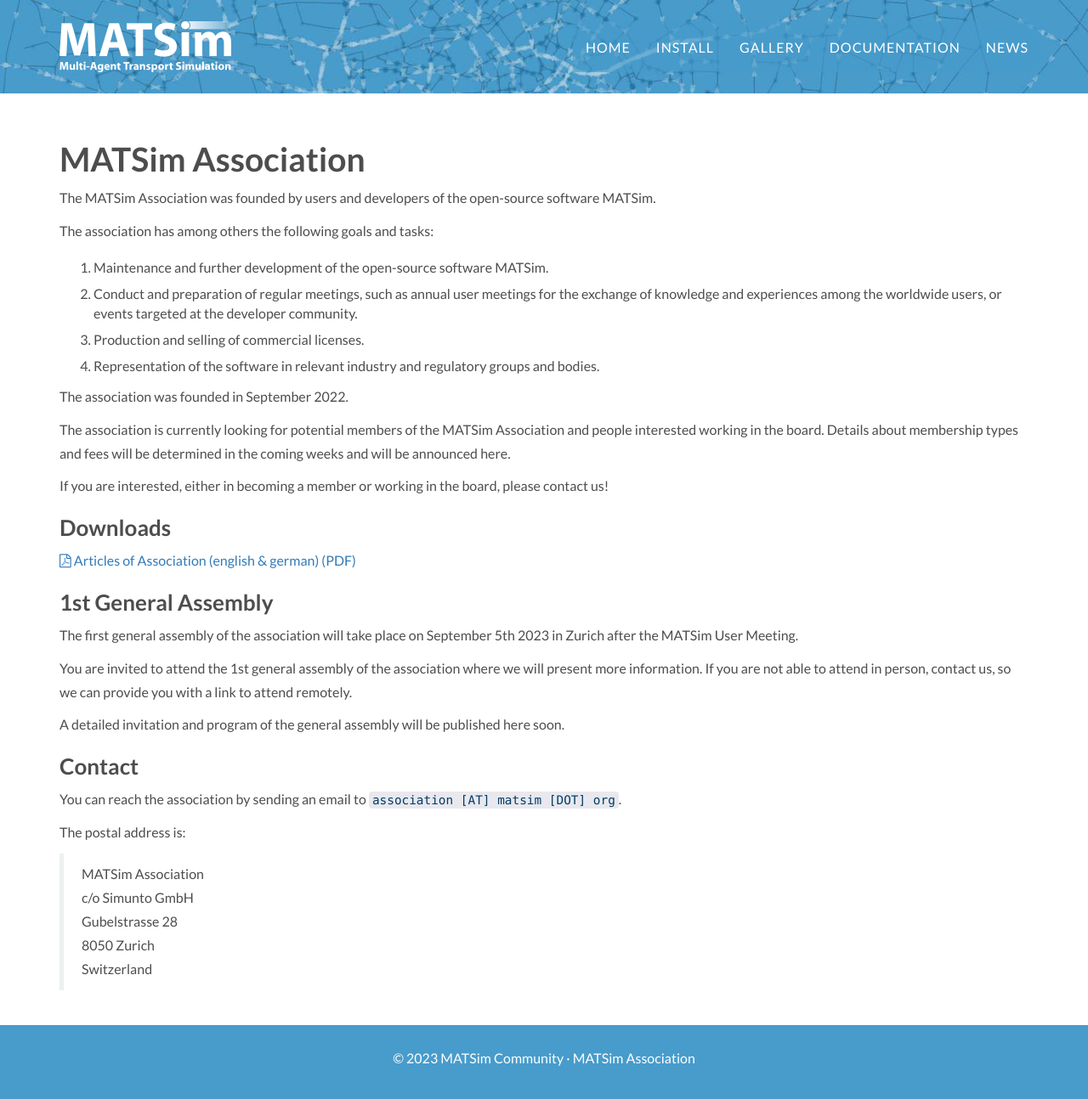
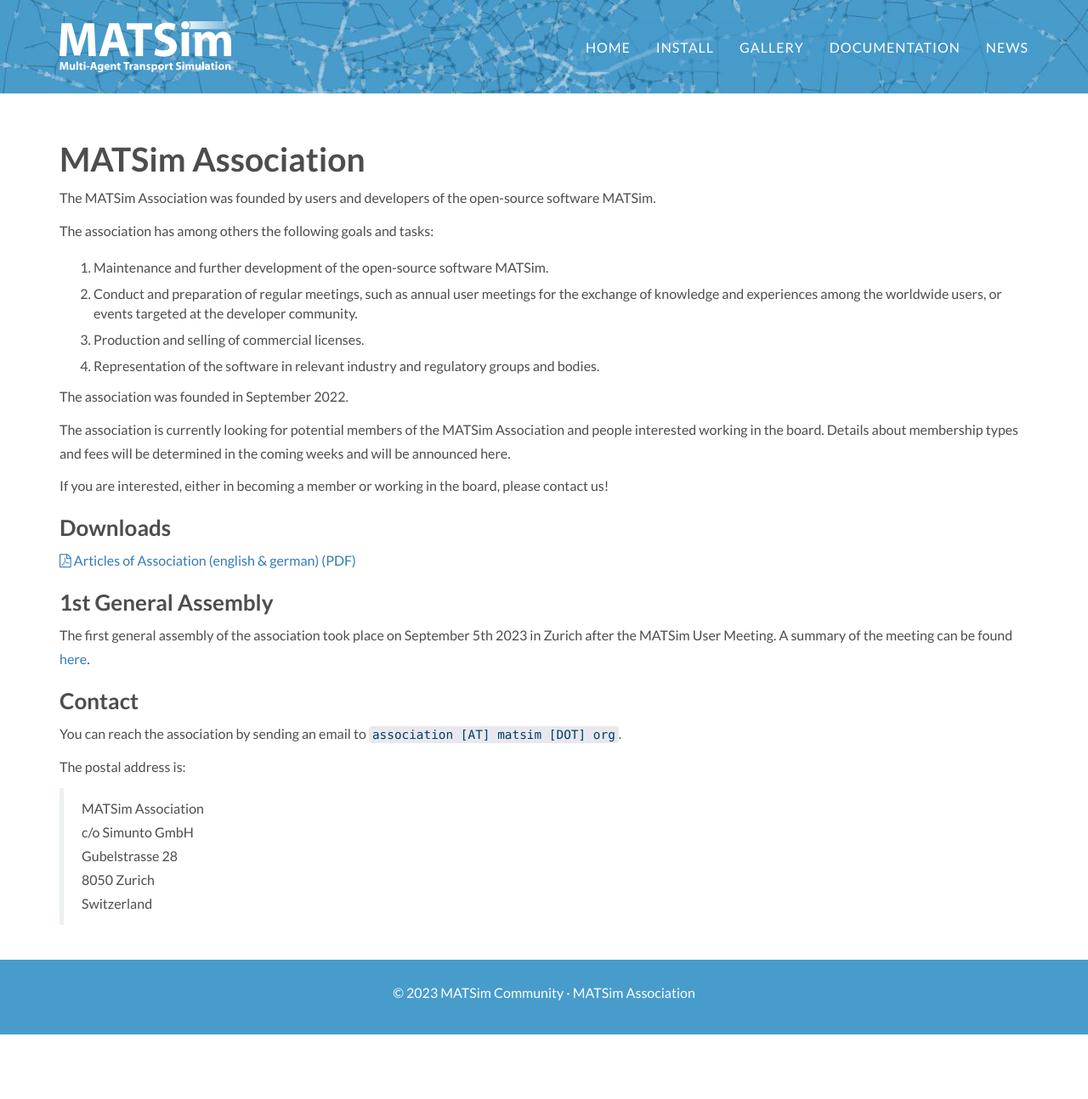
Before and after one commit to matsim-org/jekyll-website, a Jekyll site: the page built from association/index.md, in a window 1280 px wide and 1295 px high. Shown: the whole window at 85% size. Built offline with Jekyll 4.4.1, drawn with Linux system fonts in a browser that asks for light colours; some web fonts are replaced.

Commit message:
MATSim assoc meetting test commit

```diff
--- a/association/index.md
+++ b/association/index.md
@@ -30,12 +30,8 @@
 
 ### 1st General Assembly
 
-The first general assembly of the association will take place on September 5th 2023 in Zurich after the MATSim User Meeting.
-
-You are invited to attend the 1st general assembly of the association where we will present more information.
-If you are not able to attend in person, contact us, so we can provide you with a link to attend remotely.
-
-A detailed invitation and program of the general assembly will be published here soon.
+The first general assembly of the association took place on September 5th 2023 in Zurich after the MATSim User Meeting.
+A summary of the meeting can be found [here](230905-inaugural-meeting.md).
 
 
 
```
Also changed, not shown: association/230905-inaugural-meeting.md (added, +67 -0 lines).
